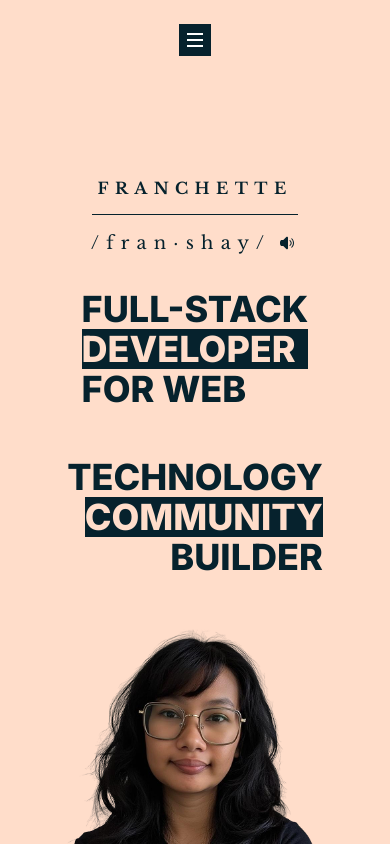
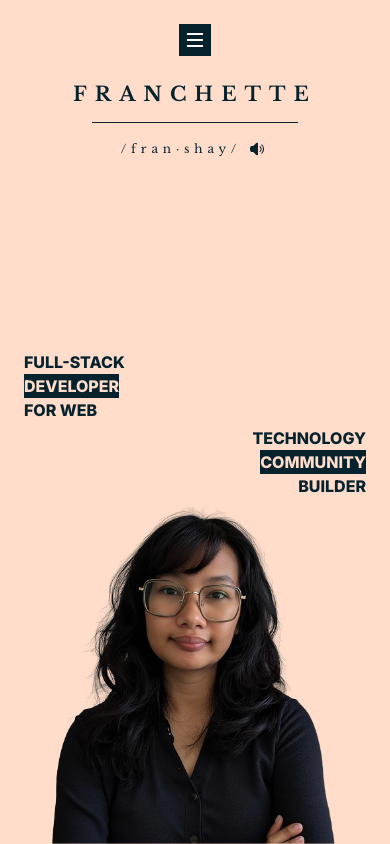
Before and after one commit to nicoleCamoro/franchette, a Next.js app: page / in a window 390 px wide. Shown: the top 844 px of the page. Built offline with nearby package versions, Linux system fonts and the light colour scheme.

Commit message:
feat(hero): adjust mobile responsiveness

```diff
--- a/src/components/Hero.tsx
+++ b/src/components/Hero.tsx
@@ -7,15 +7,15 @@ const Image = dynamic(() => import("next/image"));
 export default function Hero() {
   return (
     <section id="home" className="flex min-h-screen px-6 pt-20 bg-beige">
-      <div className="flex flex-col justify-between mx-auto mt-24 max-w-7xl">
+      <div className="flex flex-col justify-between mx-auto md:mt-14 lg:mt-24 max-w-7xl">
         {/* Main Title */}
         <div className="mb-8 text-center">
-          <h1 className="sm:text-3xl md:text-5xl lg:md:text-8xl font-bold text-navy mb-2 font-libre-baskerville tracking-[0.4em]">
+          <h1 className="text-xl sm:text-4xl md:text-5xl lg:text-6xl xl:text-8xl font-bold text-navy mb-2 font-libre-baskerville tracking-[0.4em]">
             FRANCHETTE
           </h1>
           <hr className="w-3/5 mx-auto text-navy my-3.5" />
           <div className="flex items-center justify-center gap-1">
-            <p className="text-navy text-lg font-libre-baskerville tracking-[0.4em]">
+            <p className="text-navy text-xs md:text-lg font-libre-baskerville tracking-[0.4em]">
               /fran·shay/
             </p>
             <SoundBtn />
@@ -23,10 +23,10 @@ export default function Hero() {
         </div>
 
         {/* Hero Content */}
-        <div className="flex flex-col items-center gap-12 lg:flex-row">
+        <div className="flex flex-col lg:items-center gap-1 md:gap-6 lg:gap-12 lg:flex-row">
           {/* Left Side - Full Stack Developer Label */}
-          <div className="lg:order-1">
-            <div className="text-4xl font-extrabold font-inter">
+          <div className="order-1 lg:order-1">
+            <div className="text-md flex flex-col items-start md:text-3xl lg:text-4xl font-extrabold font-inter">
               <div className="text-navy">FULL-STACK</div>
               <div className="bg-navy text-beige">DEVELOPER</div>
               <div className="text-navy">FOR WEB</div>
@@ -41,7 +41,7 @@ export default function Hero() {
                 alt="Profile"
                 width={500}
                 height={500}
-                className="object-cover"
+                className="object-cover mx-auto"
                 priority
               />
             </div>
@@ -49,7 +49,7 @@ export default function Hero() {
 
           {/* Right Side - Community Builder Label */}
           <div className="order-2 lg:order-3">
-            <div className="flex flex-col items-end text-4xl font-extrabold font-inter md:items-start">
+            <div className="flex flex-col items-end text-md md:text-3xl lg:text-4xl font-extrabold font-inter lg:items-start">
               <div className="text-navy">TECHNOLOGY</div>
               <div className="bg-navy text-beige">COMMUNITY</div>
               <div className="text-navy">BUILDER</div>
```
